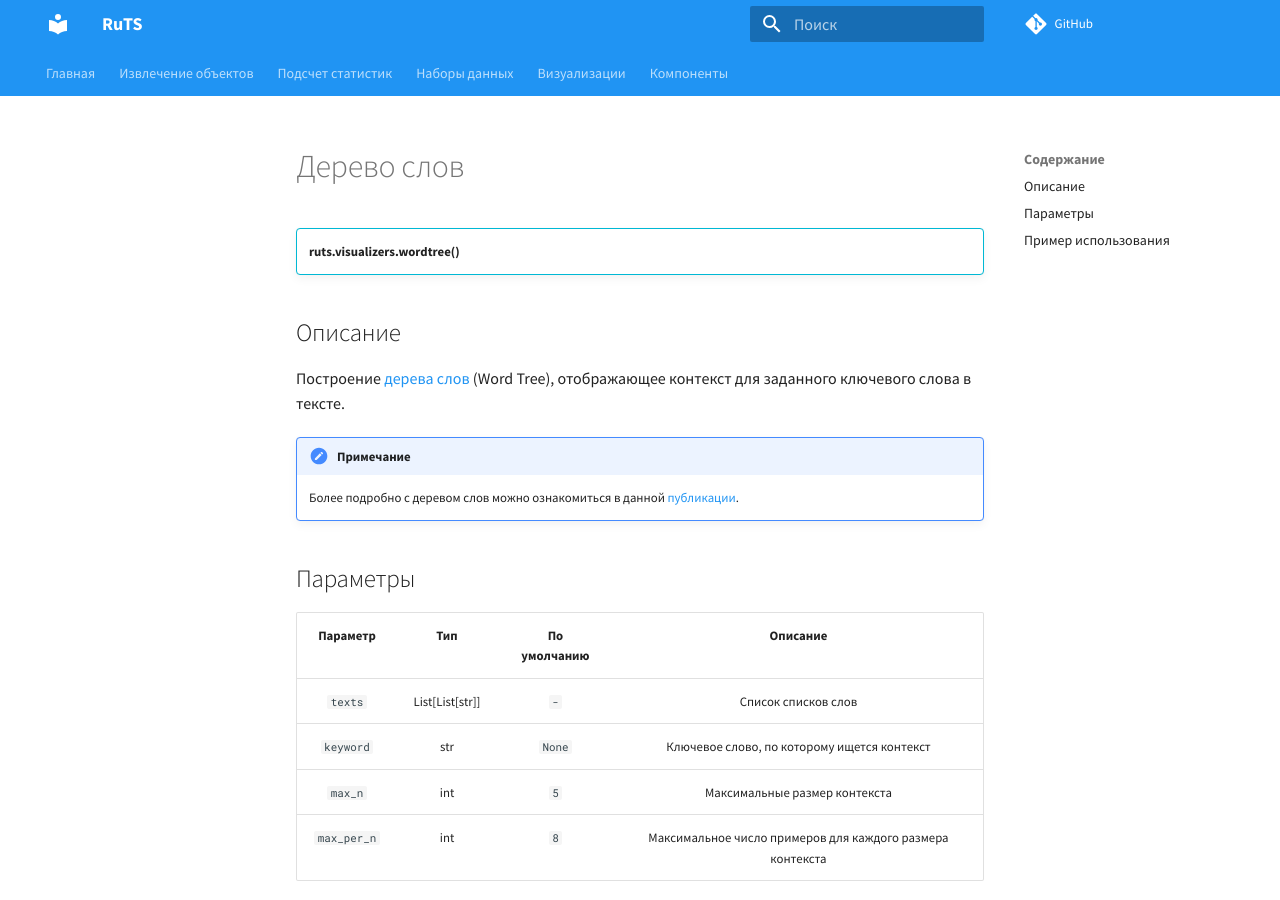
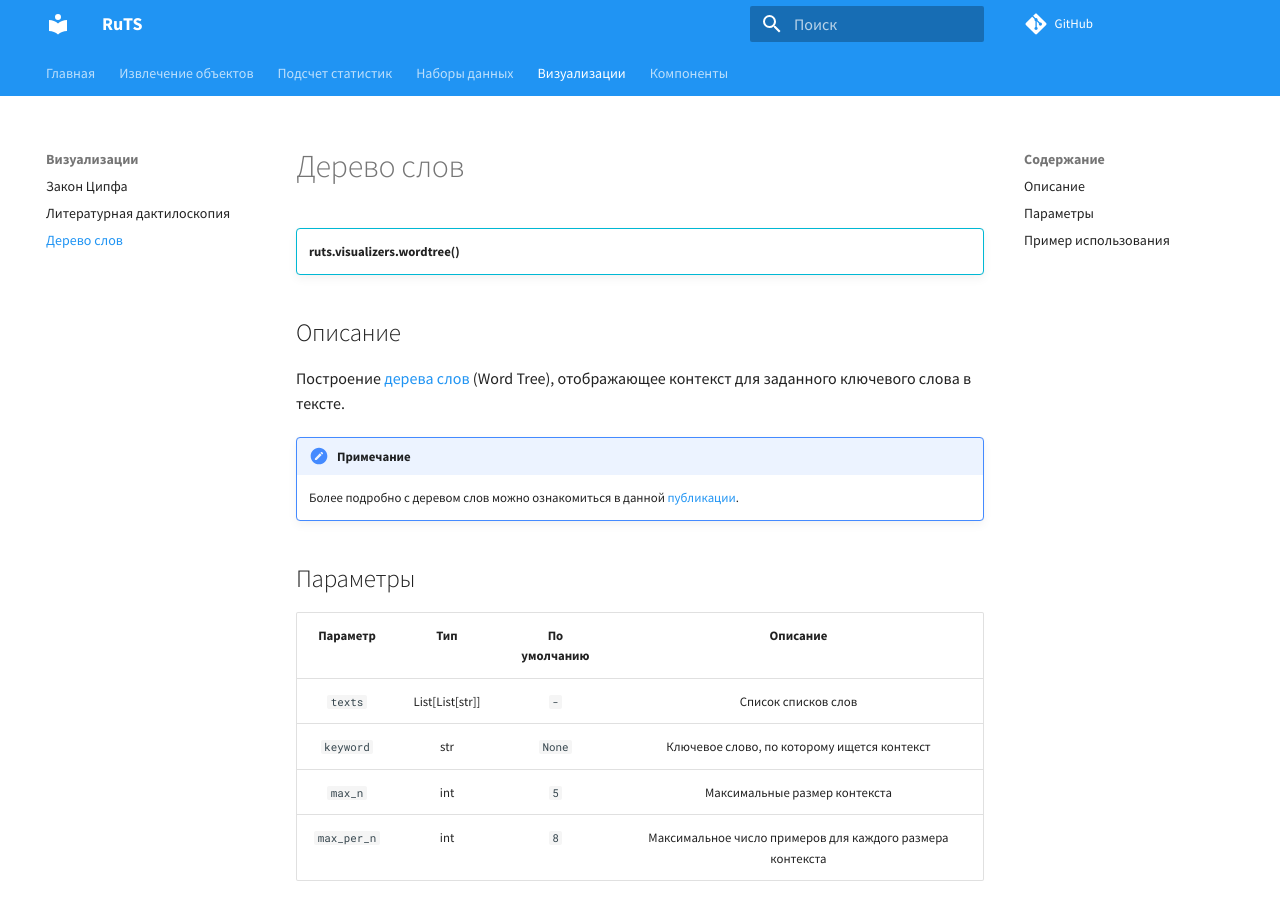
Before and after one commit to SergeyShk/ruTS, an MkDocs documentation site: the page built from docs/visualizers/word_tree.md, in a window 1280 px wide and 900 px high. Built offline with MkDocs 1.6.1 and Material for MkDocs 9.7.7, drawn with Linux system fonts in a browser that asks for light colours; a script that is not in the unit is left out; comment, search, counter and statistics services are not loaded.

Commit message:
ruTS 0.7.0

```diff
--- a/mkdocs.yml
+++ b/mkdocs.yml
@@ -25,6 +25,7 @@ nav:
     - Визуализации:
         - Закон Ципфа: visualizers/zipf.md
         - Литературная дактилоскопия: visualizers/fingerprinting.md
+        - Дерево слов: visualizers/word_tree.md
     - Компоненты:
         - Компоненты: components.md
 
```
Also changed, not shown: 4 other files.
